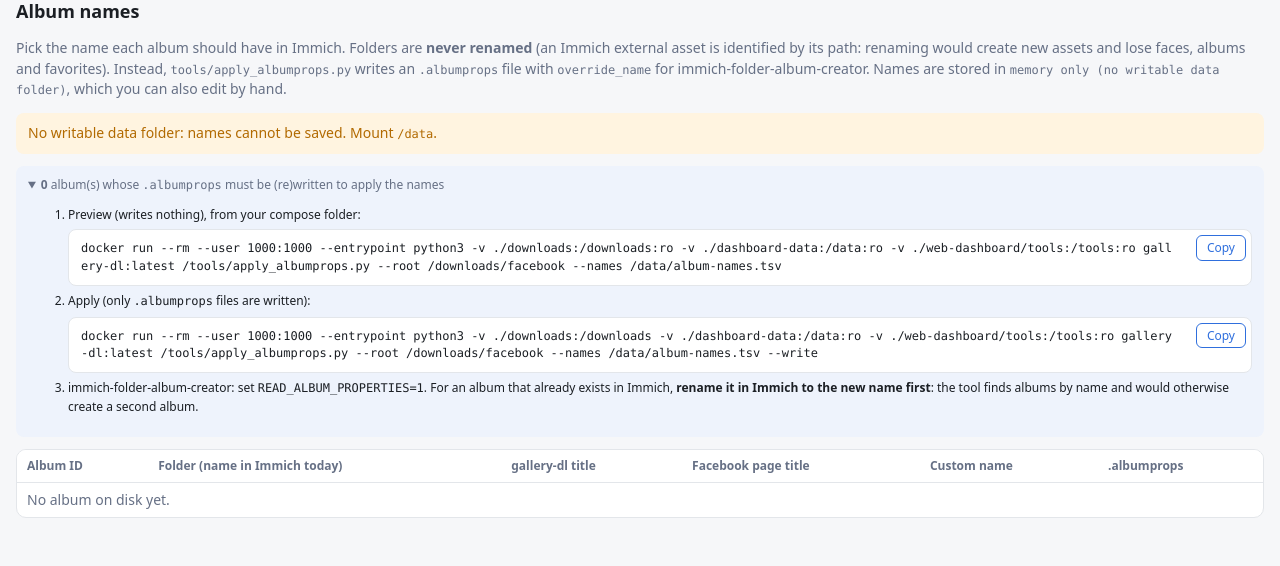
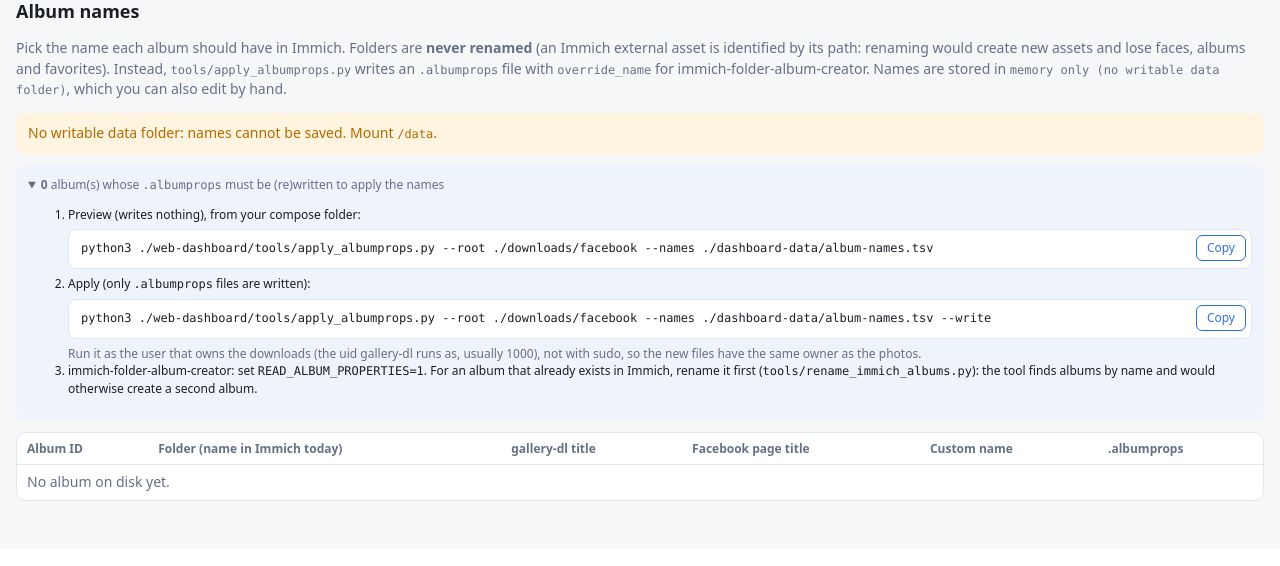
Before and after one commit to lamarch/gallery-dl-dashboard, a FastAPI app: page /names in a window 1280 px wide, after a click that opens the changed part. Shown: the part 383-949 px from the top of the page. After the commit the page ends 884 px from the top, so only its background shows below. Run offline with FastAPI, Linux system fonts and the light colour scheme.

Commit message:
Names tab: run apply_albumprops.py with the host's python3
The ready-to-paste commands no longer wrap the tool in a gallery-dl
container: "python3 ./web-dashboard/tools/apply_albumprops.py --root
<downloads>/facebook --names <data>/album-names.tsv" (+ --write),
shell-quoted, with a note to run it as the downloads' owner (not sudo).
Checked by running the generated commands from a compose-like folder.

Co-Authored-By: Claude Opus 5.5 <noreply@anthropic.com>
Claude-Session: https://claude.ai/code/session_01VhAyEjAWpkSduStg91CRYv

```diff
--- a/app/main.py
+++ b/app/main.py
@@ -229,13 +229,11 @@ def fixorder_cmd(folders: list, dry: bool) -> str:
 
 templates.env.filters.update(dt=fmt_dt, bytes=fmt_bytes, dur=fmt_dur, n=fmt_int, ago=ago)
 def albumprops_cmd(write: bool) -> str:
-    """Ready-to-paste apply_albumprops.py command (downloads read-only unless writing)."""
+    """Ready-to-paste apply_albumprops.py command, run with the host's python3
+    from the compose folder (dry run unless writing)."""
     import shlex
-    args = ["docker", "run", "--rm", "--user", "1000:1000", "--entrypoint", "python3",
-            "-v", f"{CFG['host_downloads']}:/downloads" + ("" if write else ":ro"),
-            "-v", f"{CFG['host_data']}:/data:ro", "-v", f"{CFG['host_tools']}:/tools:ro",
-            "gallery-dl:latest", "/tools/apply_albumprops.py",
-            "--root", "/downloads/facebook", "--names", "/data/album-names.tsv"]
+    args = ["python3", f"{CFG['host_tools'].rstrip('/')}/apply_albumprops.py",
+            "--root", host_path(""), "--names", f"{CFG['host_data'].rstrip('/')}/album-names.tsv"]
     if write:
         args.append("--write")
     return " ".join(shlex.quote(a) for a in args)
--- a/app/templates/names.html
+++ b/app/templates/names.html
@@ -31,10 +31,11 @@
 <details class="alert {{ 'warn' if ns.todo else 'info' }}" {% if ns.todo %}open{% endif %}>
   <summary><b>{{ ns.todo }}</b> album(s) whose <code>.albumprops</code> must be (re)written to apply the names{% if ns.foreign %} · {{ ns.foreign }} with a .albumprops not written by this tool (left untouched){% endif %}</summary>
   <ol class="small">
-    <li>Preview (writes nothing), from your compose folder:
-      <pre class="cmd">{{ albumprops_cmd(False) }}</pre></li>
-    <li>Apply (only <code>.albumprops</code> files are written):<pre class="cmd">{{ albumprops_cmd(True) }}</pre></li>
-    <li>immich-folder-album-creator: set <code>READ_ALBUM_PROPERTIES=1</code>. For an album that already exists in Immich, <b>rename it in Immich to the new name first</b>: the tool finds albums by name and would otherwise create a second album.</li>
+    <li>Preview (writes nothing), from your compose folder:<pre class="cmd">{{ albumprops_cmd(False) }}</pre></li>
+    <li>Apply (only <code>.albumprops</code> files are written):<pre class="cmd">{{ albumprops_cmd(True) }}</pre>
+      <span class="muted">Run it as the user that owns the downloads (the uid gallery-dl runs as, usually 1000), not with sudo, so the new files have the same owner as the photos.</span></li>
+    <li>immich-folder-album-creator: set <code>READ_ALBUM_PROPERTIES=1</code>. For an album that already exists in Immich, rename it first
+      (<code>tools/rename_immich_albums.py</code>): the tool finds albums by name and would otherwise create a second album.</li>
   </ol>
 </details>
 
```
Also changed, not shown: tests/test_names.py (+3 -3 lines), README.md.
